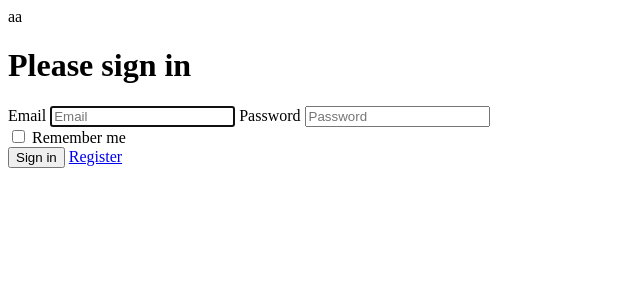
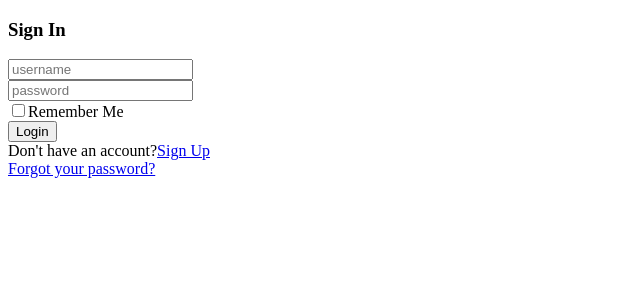
Before and after one commit to RafalMalik/symfony4-best-starter, a Symfony app: template templates/security/login.html.twig in a window 1280 px wide. Shown: the top 300 px of the page, without its empty margins (0-640 px from the left). Run offline with Twig, Linux system fonts and the light colour scheme; the template is opened without the code that fills it, so the values that code supplies are empty; some libraries are stand-ins or nearby versions.

Commit message:
Works with auth styles.

```diff
--- a/assets/css/auth.scss
+++ b/assets/css/auth.scss
@@ -1,4 +1,6 @@
 @import url('https://fonts.googleapis.com/css?family=Numans');
+
+@import "~bootstrap/scss/bootstrap";
 
 html,body{
   background-image: url('http://getwallpapers.com/wallpaper/full/a/5/d/544750.jpg');
--- a/templates/base_auth.html.twig
+++ b/templates/base_auth.html.twig
@@ -7,9 +7,13 @@
 </head>
 <body>
 
-    <div class="container" id="page-container">aa
-        {% block body %}{% endblock %}
+<div class="container">
+    <div class="d-flex justify-content-center h-100">
+        <div class="card">
+            {% block body %}{% endblock %}
+        </div>
     </div>
+</div>
 
 {% block javascripts %}
     {{ encore_entry_script_tags('auth') }}
--- a/templates/security/login.html.twig
+++ b/templates/security/login.html.twig
@@ -3,32 +3,74 @@
 {% block title %}Log in!{% endblock %}
 
 {% block body %}
-<form method="post" name="sign-in">
-    {% if error %}
-        <div class="alert alert-danger">{{ error.messageKey|trans(error.messageData, 'security') }}</div>
-    {% endif %}
 
-    <h1 class="h3 mb-3 font-weight-normal">Please sign in</h1>
-    <label for="inputEmail" class="sr-only">Email</label>
-    <input type="email" value="{{ last_username }}" name="email" id="inputEmail" class="form-control" placeholder="Email" required autofocus>
-    <label for="inputPassword" class="sr-only">Password</label>
-    <input type="password" name="password" id="inputPassword" class="form-control" placeholder="Password" required>
+    <div class="card-header">
+        <h3>Sign In</h3>
+        <div class="d-flex justify-content-end social_icon">
+            <span><i class="fab fa-facebook-square"></i></span>
+            <span><i class="fab fa-google-plus-square"></i></span>
+            <span><i class="fab fa-twitter-square"></i></span>
+        </div>
+    </div>
+    <div class="card-body">
+        <form>
+            <div class="input-group form-group">
+                <div class="input-group-prepend">
+                    <span class="input-group-text"><i class="fas fa-user"></i></span>
+                </div>
+                <input type="text" class="form-control" placeholder="username">
 
-    <input type="hidden" name="_csrf_token"
-           value="{{ csrf_token('authenticate') }}"
-    >
+            </div>
+            <div class="input-group form-group">
+                <div class="input-group-prepend">
+                    <span class="input-group-text"><i class="fas fa-key"></i></span>
+                </div>
+                <input type="password" class="form-control" placeholder="password">
+            </div>
+            <div class="row align-items-center remember">
+                <input type="checkbox">Remember Me
+            </div>
+            <div class="form-group">
+                <input type="submit" value="Login" class="btn float-right login_btn">
+            </div>
+        </form>
+    </div>
+    <div class="card-footer">
+        <div class="d-flex justify-content-center links">
+            Don't have an account?<a href="#">Sign Up</a>
+        </div>
+        <div class="d-flex justify-content-center">
+            <a href="#">Forgot your password?</a>
+        </div>
+    </div>
 
 
-        <div class="checkbox mb-3">
-            <label>
-                <input type="checkbox" name="_remember_me"> Remember me
-            </label>
-        </div>
+{#<form method="post" name="sign-in">#}
+{#    {% if error %}#}
+{#        <div class="alert alert-danger">{{ error.messageKey|trans(error.messageData, 'security') }}</div>#}
+{#    {% endif %}#}
+
+{#    <h1 class="h3 mb-3 font-weight-normal">Please sign in</h1>#}
+{#    <label for="inputEmail" class="sr-only">Email</label>#}
+{#    <input type="email" value="{{ last_username }}" name="email" id="inputEmail" class="form-control" placeholder="Email" required autofocus>#}
+{#    <label for="inputPassword" class="sr-only">Password</label>#}
+{#    <input type="password" name="password" id="inputPassword" class="form-control" placeholder="Password" required>#}
+
+{#    <input type="hidden" name="_csrf_token"#}
+{#           value="{{ csrf_token('authenticate') }}"#}
+{#    >#}
 
 
-    <button class="btn btn-lg btn-primary" type="submit">
-        Sign in
-    </button>
-    <a href="{{ path('app_register') }}">Register</a>
-</form>
+{#        <div class="checkbox mb-3">#}
+{#            <label>#}
+{#                <input type="checkbox" name="_remember_me"> Remember me#}
+{#            </label>#}
+{#        </div>#}
+
+
+{#    <button class="btn btn-lg btn-primary" type="submit">#}
+{#        Sign in#}
+{#    </button>#}
+{#    <a href="{{ path('app_register') }}">Register</a>#}
+{#</form>#}
 {% endblock %}
```
